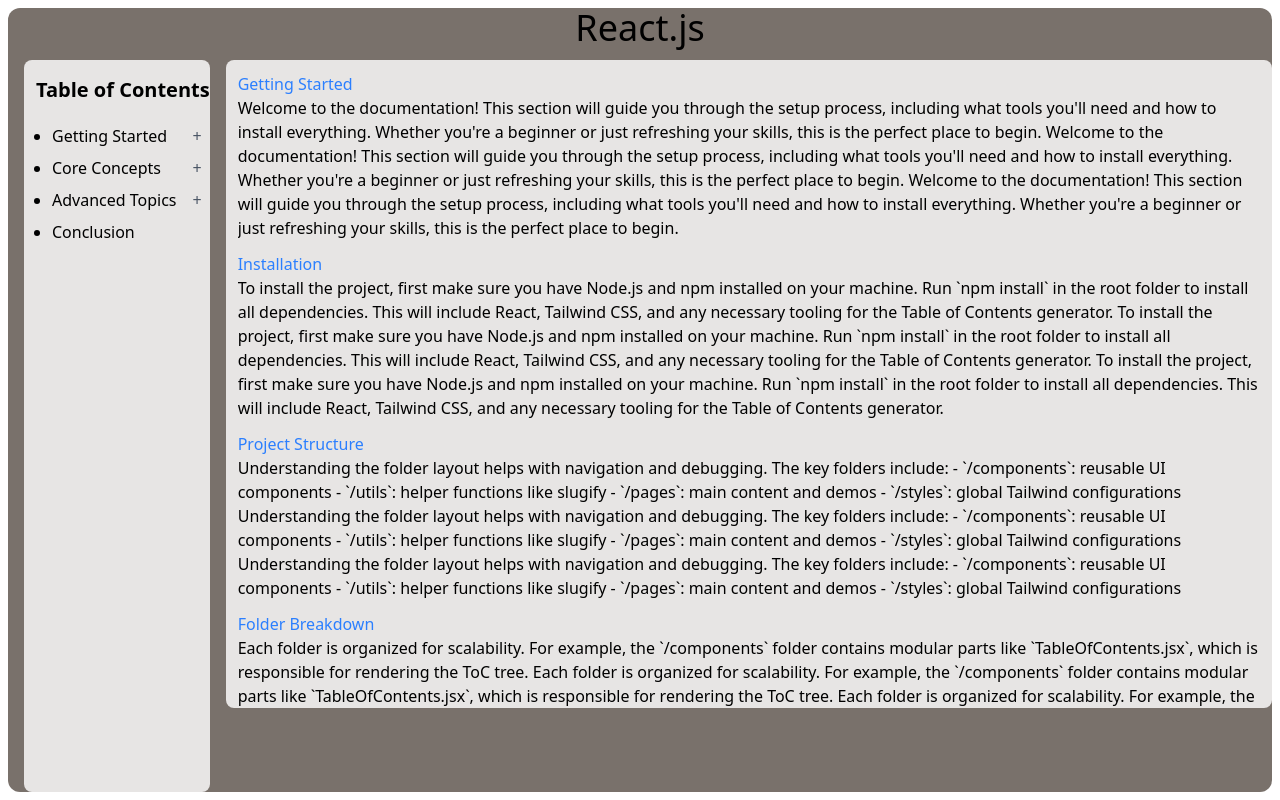
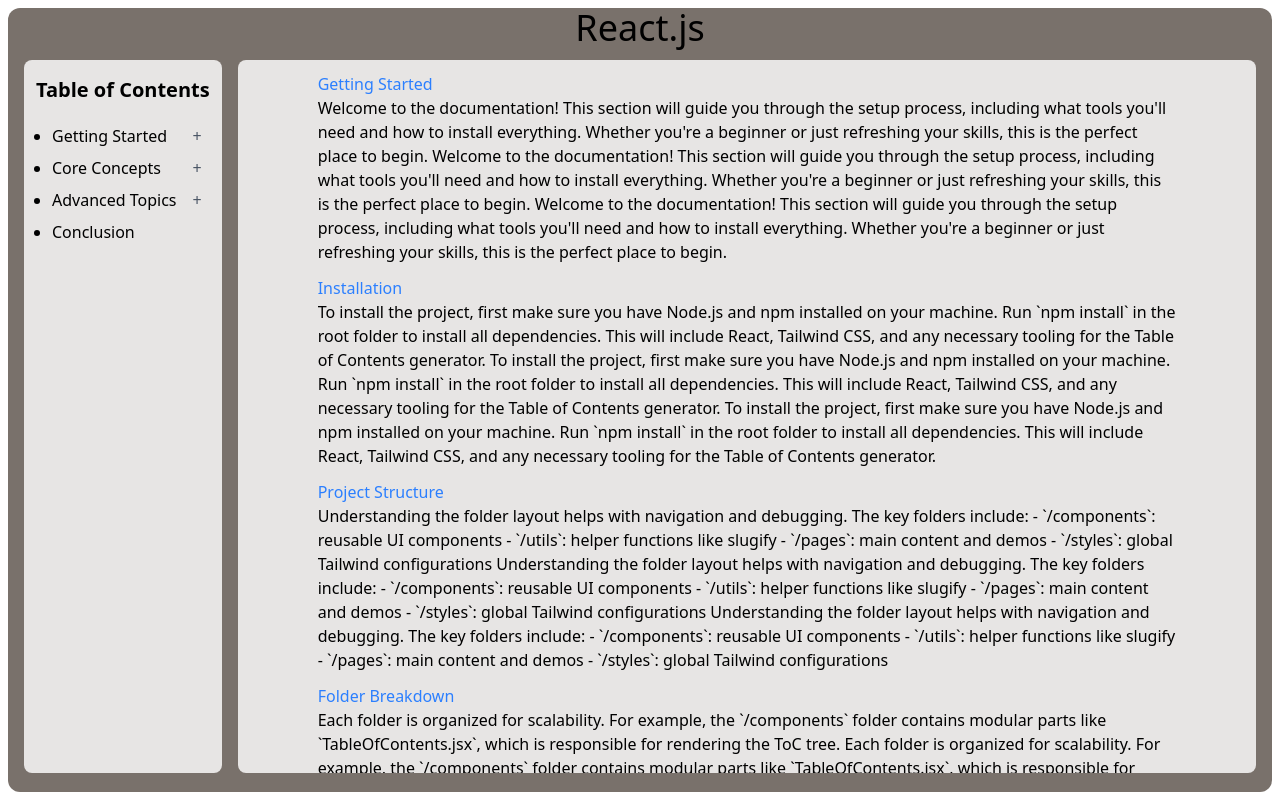
Before and after one commit to NitinTSutar/Assignment-Devify, a React (Vite) app: page / in a window 1280 px wide. Built offline with nearby package versions, Linux system fonts and the light colour scheme.

Commit message:
added menu button

```diff
--- a/package.json
+++ b/package.json
@@ -11,6 +11,7 @@
   },
   "dependencies": {
     "@tailwindcss/vite": "^4.1.10",
+    "lucide-react": "^0.517.0",
     "react": "^19.1.0",
     "react-dom": "^19.1.0",
     "tailwindcss": "^4.1.10"
--- a/src/App.jsx
+++ b/src/App.jsx
@@ -1,6 +1,7 @@
 import { useEffect, useState } from "react";
 import { headings } from "./data/dummyData";
 import TableOfContents from "./TableOfContents";
+import { AlignJustify } from "lucide-react";
 
 const slugify = (text) =>
     text
@@ -8,9 +9,9 @@
         .replace(/[^\w ]+/g, "")
         .replace(/ +/g, "-");
 
-
 function App() {
     const [tableData, setTableData] = useState([]);
+    const [visibility, setVisibitliy] = useState(true);
 
     useEffect(() => {
         const data = headings;
@@ -19,16 +20,32 @@
 
     return (
         <div className="h-screen p-2 ">
-            <div className="rounded-xl flex flex-col h-full gap-3 bg-stone-500 overflow-auto">
-                <h1 className="text-4xl text-center">React.js</h1>
-                <div className="flex h-full">
-                    <TableOfContents data={tableData} />
+            <div className="rounded-xl flex flex-col gap-3 h-full bg-stone-500 overflow-auto">
+                <h1 className="text-4xl text-center">
+                    <div
+                        className="absolute m-4 sm:hidden"
+                        onClick={() => setVisibitliy(!visibility)}
+                    >
+                        <AlignJustify />
+                    </div>
+                    React.js
+                </h1>
+                <div className="flex h-[91%]">
+                    {visibility && <TableOfContents data={tableData} />}
 
-                    <div className="bg-stone-200 p-3 rounded-lg h-162 overflow-scroll">
+                    <div className="bg-stone-200 p-3 px-20 mr-4 rounded-lg h-full overflow-scroll no-scrollbar">
                         <ol>
-                            {tableData.map((x,i) => (
-                                <div className="mb-3 h-full overflow-auto" key={i}>
-                                    <li id={slugify(x.text)} className="text-blue-500">{x.text}</li>
+                            {tableData.map((x, i) => (
+                                <div
+                                    className="mb-3 h-full overflow-auto "
+                                    key={i}
+                                >
+                                    <li
+                                        id={slugify(x.text)}
+                                        className="text-blue-500"
+                                    >
+                                        {x.text}
+                                    </li>
                                     <p>{x.content}</p>
                                 </div>
                             ))}
--- a/src/TableOfContents.jsx
+++ b/src/TableOfContents.jsx
@@ -76,7 +76,7 @@
     const nested = buildTree(data);
 
     return (
-        <nav className="bg-stone-200 rounded-lg mx-4 flex flex-col w-max pl-3 overflow-x-scroll shrink-0">
+        <nav className="bg-stone-200 rounded-lg mx-4 flex flex-col w-max px-3 overflow-x-scroll shrink-0 no-scrollbar absolute sm:static top-20">
             <h2 className="text-xl font-semibold my-4 text-center">
                 Table of Contents
             </h2>
--- a/src/index.css
+++ b/src/index.css
@@ -1 +1,13 @@
 @import "tailwindcss";
+
+@layer utilities {
+    /* Chrome, Safari and Opera */
+    .no-scrollbar::-webkit-scrollbar {
+      display: none;
+    }
+
+    .no-scrollbar {
+      -ms-overflow-style: none; /* IE and Edge */
+      scrollbar-width: none; /* Firefox */
+    }
+}
```
Also changed, not shown: 1 other file (tests, documents, lock files or other folders).
